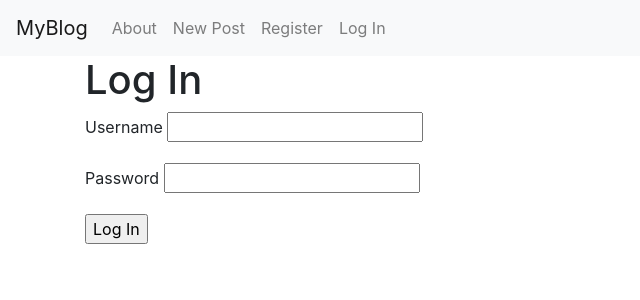
After one commit to liyuanmontreal/Flask-blog, a Flask app: page /auth/login in a window 1280 px wide. The commit adds this page. Shown: the top 300 px of the page, without its empty margins (0-640 px from the left). Run offline with Flask 3, Linux system fonts and the light colour scheme; some libraries are stand-ins or nearby versions.

Commit message:
version1.2

```diff
--- a/app.py
+++ b/app.py
@@ -1,6 +1,15 @@
 import sqlite3
 from flask import Flask, render_template, request, url_for, flash, redirect
+
+import functools
+
+from flask import (
+    Blueprint, g,  session
+)
+
 from werkzeug.exceptions import abort
+from werkzeug.security import check_password_hash, generate_password_hash
+
 
 ## if write this func before def index(), then will have error
 def get_db_connection():
@@ -8,9 +17,11 @@ def get_db_connection():
     conn.row_factory = sqlite3.Row
     return conn
 
-def get_post(post_id):
+def get_post(post_id,check_author=True):
     conn = get_db_connection()
-    post = conn.execute('SELECT * FROM posts WHERE id = ?',
+    post = conn.execute('SELECT p.id, title, content, created, author_id, username'
+                        ' FROM post p JOIN user u ON p.author_id = u.id'
+                        ' WHERE p.id = ?',
                         (post_id,)).fetchone()
     conn.close()
     if post is None:
@@ -25,7 +36,7 @@ app.config['SECRET_KEY'] = 'your secret key'
 @app.route('/')
 def index():
     conn = get_db_connection()
-    posts = conn.execute('SELECT * FROM posts').fetchall()
+    posts = conn.execute('SELECT * FROM post').fetchall()
     conn.close()
     return render_template('index.html', posts=posts)
 
@@ -49,8 +60,10 @@ def create():
             flash('Title is required!')
         else:
             conn = get_db_connection()
-            conn.execute('INSERT INTO posts (title, content) VALUES (?, ?)',
-                         (title, content))
+            conn.execute('INSERT INTO post (title, content, author_id)'
+                        ' VALUES (?, ?, ?)',
+                        (title, content, g.user['id']))
+
             conn.commit()
             conn.close()
             return redirect(url_for('index'))
@@ -71,7 +84,7 @@ def edit(id):
             flash('Title is required!')
         else:
             conn = get_db_connection()
-            conn.execute('UPDATE posts SET title = ?, content = ?'
+            conn.execute('UPDATE post SET title = ?, content = ?'
                          ' WHERE id = ?',
                          (title, content, id))
             conn.commit()
@@ -86,8 +99,94 @@ def edit(id):
 def delete(id):
     post = get_post(id)
     conn = get_db_connection()
-    conn.execute('DELETE FROM posts WHERE id = ?', (id,))
+    conn.execute('DELETE FROM post WHERE id = ?', (id,))
     conn.commit()
     conn.close()
     flash('"{}" was successfully deleted!'.format(post['title']))
     return redirect(url_for('index'))
+
+#auth
+
+bp = Blueprint('auth', __name__, url_prefix='/auth')
+@bp.route('/register', methods=('GET', 'POST'))
+def register():
+    if request.method == 'POST':
+        username = request.form['username']
+        password = request.form['password']
+        conn = get_db_connection()
+        error = None
+
+        if not username:
+            error = 'Username is required.'
+        elif not password:
+            error = 'Password is required.'
+
+        if error is None:
+            try:
+                conn.execute(
+                    "INSERT INTO user (username, password) VALUES (?, ?)",
+                    (username, generate_password_hash(password)),
+                )
+                conn.commit()
+            except conn.IntegrityError:
+                error = f"User {username} is already registered."
+            else:
+                return redirect(url_for("auth.login"))
+
+        flash(error)
+
+    return render_template('auth/register.html')
+
+@bp.route('/login', methods=('GET', 'POST'))
+def login():
+    if request.method == 'POST':
+        username = request.form['username']
+        password = request.form['password']
+        conn = get_db_connection()
+        error = None
+        user = conn.execute(
+            'SELECT * FROM user WHERE username = ?', (username,)
+        ).fetchone()
+
+        if user is None:
+            error = 'Incorrect username.'
+        elif not check_password_hash(user['password'], password):
+            error = 'Incorrect password.'
+
+        if error is None:
+            session.clear()
+            session['user_id'] = user['id']
+            return redirect(url_for('index'))
+
+        flash(error)
+
+    return render_template('auth/login.html')
+
+@bp.before_app_request
+def load_logged_in_user():
+    user_id = session.get('user_id')
+    conn = get_db_connection()
+
+    if user_id is None:
+        g.user = None
+    else:
+        g.user = conn.execute(
+            'SELECT * FROM user WHERE id = ?', (user_id,)
+        ).fetchone()
+
+@bp.route('/logout')
+def logout():
+    session.clear()
+    return redirect(url_for('index'))
+
+def login_required(view):
+    @functools.wraps(view)
+    def wrapped_view(**kwargs):
+        if g.user is None:
+            return redirect(url_for('auth.login'))
+
+        return view(**kwargs)
+
+    return wrapped_view
+
+app.register_blueprint(bp)
--- a/schema.sql
+++ b/schema.sql
@@ -1,8 +1,18 @@
-DROP TABLE IF EXISTS posts;
+DROP TABLE IF EXISTS user;
+DROP TABLE IF EXISTS post;
 
-CREATE TABLE posts (
-    id INTEGER PRIMARY KEY AUTOINCREMENT,
-    created TIMESTAMP NOT NULL DEFAULT CURRENT_TIMESTAMP,
-    title TEXT NOT NULL,
-    content TEXT NOT NULL
+CREATE TABLE user (
+  id INTEGER PRIMARY KEY AUTOINCREMENT,
+  username TEXT UNIQUE NOT NULL,
+  password TEXT NOT NULL
 );
+
+CREATE TABLE post (
+  id INTEGER PRIMARY KEY AUTOINCREMENT,
+  author_id INTEGER NOT NULL,
+  created TIMESTAMP NOT NULL DEFAULT CURRENT_TIMESTAMP,
+  title TEXT NOT NULL,
+
+  content TEXT NOT NULL,
+  FOREIGN KEY (author_id) REFERENCES user (id)
+);
--- /dev/null
+++ b/templates/auth/login.html
@@ -0,0 +1,20 @@
+{% extends 'base.html' %}
+
+{% block content %}
+<h1>{% block title %} Log In {% endblock %}</h1>
+
+
+
+  <form method="post">
+
+    <div class="form-group">
+        <label for="username">Username</label>
+        <input name="username" id="username" required>
+    </div>
+    <div class="form-group">
+        <label for="password">Password</label>
+        <input type="password" name="password" id="password" required>
+    </div>
+    <input type="submit" value="Log In">
+  </form>
+{% endblock %}
--- a/templates/base.html
+++ b/templates/base.html
@@ -9,6 +9,8 @@
     <link rel="stylesheet" href="https://stackpath.bootstrapcdn.com/bootstrap/4.3.1/css/bootstrap.min.css" integrity="sha384-ggOyR0iXCbMQv3Xipma34MD+dH/1fQ784/j6cY/iJTQUOhcWr7x9JvoRxT2MZw1T" crossorigin="anonymous">
 
     <title>{% block title %} {% endblock %}</title>
+
+
   </head>
   <body>
     <nav class="navbar navbar-expand-md navbar-light bg-light">
@@ -24,6 +26,22 @@
             <li class="nav-item">
                 <a class="nav-link" href="{{url_for('create')}}">New Post</a>
             </li>
+
+            {% if g.user %}
+                <li class="nav-item">
+                    <a class="nav-link" ><span>{{ g.user['username'] }}</span> </a>
+                </li>
+                <li class="nav-item">
+                    <a class="nav-link" href="{{ url_for('auth.logout') }}">Log Out</a>
+               </li>
+            {% else %}
+                <li class="nav-item">
+                    <a  class="nav-link" href="{{ url_for('auth.register') }}">Register</a> </li>
+                <li class="nav-item">
+                    <a  class="nav-link" href="{{ url_for('auth.login') }}">Log In</a> </li>
+
+            {% endif %}
+
             </ul>
         </div>
     </nav>
```
Also changed, not shown: auth.py (added, +38 -0 lines), init_db.py (+0 -7 lines), templates/auth/register.html (added, +22 -0 lines), database.db, templates/login.html (deleted).
